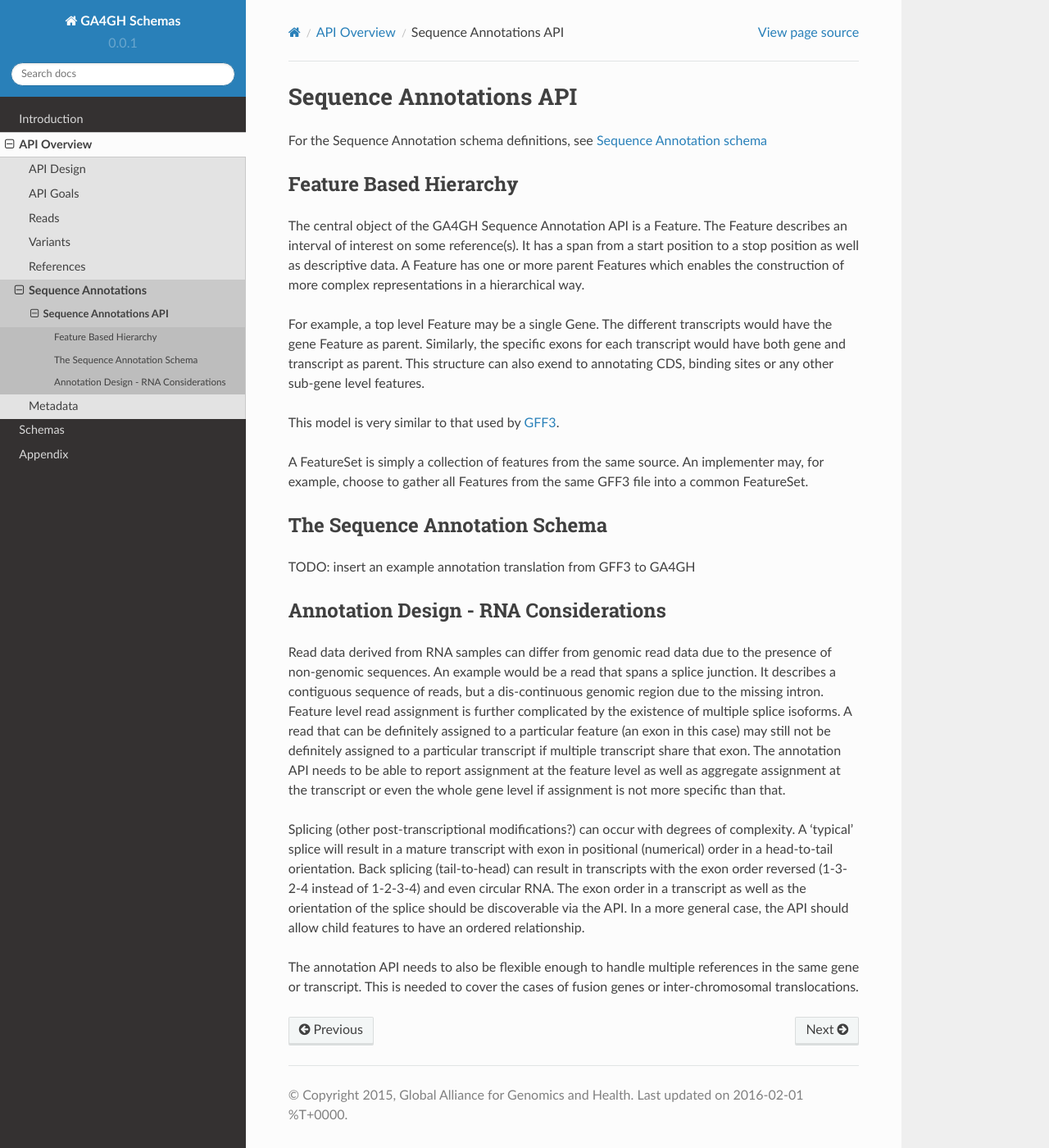
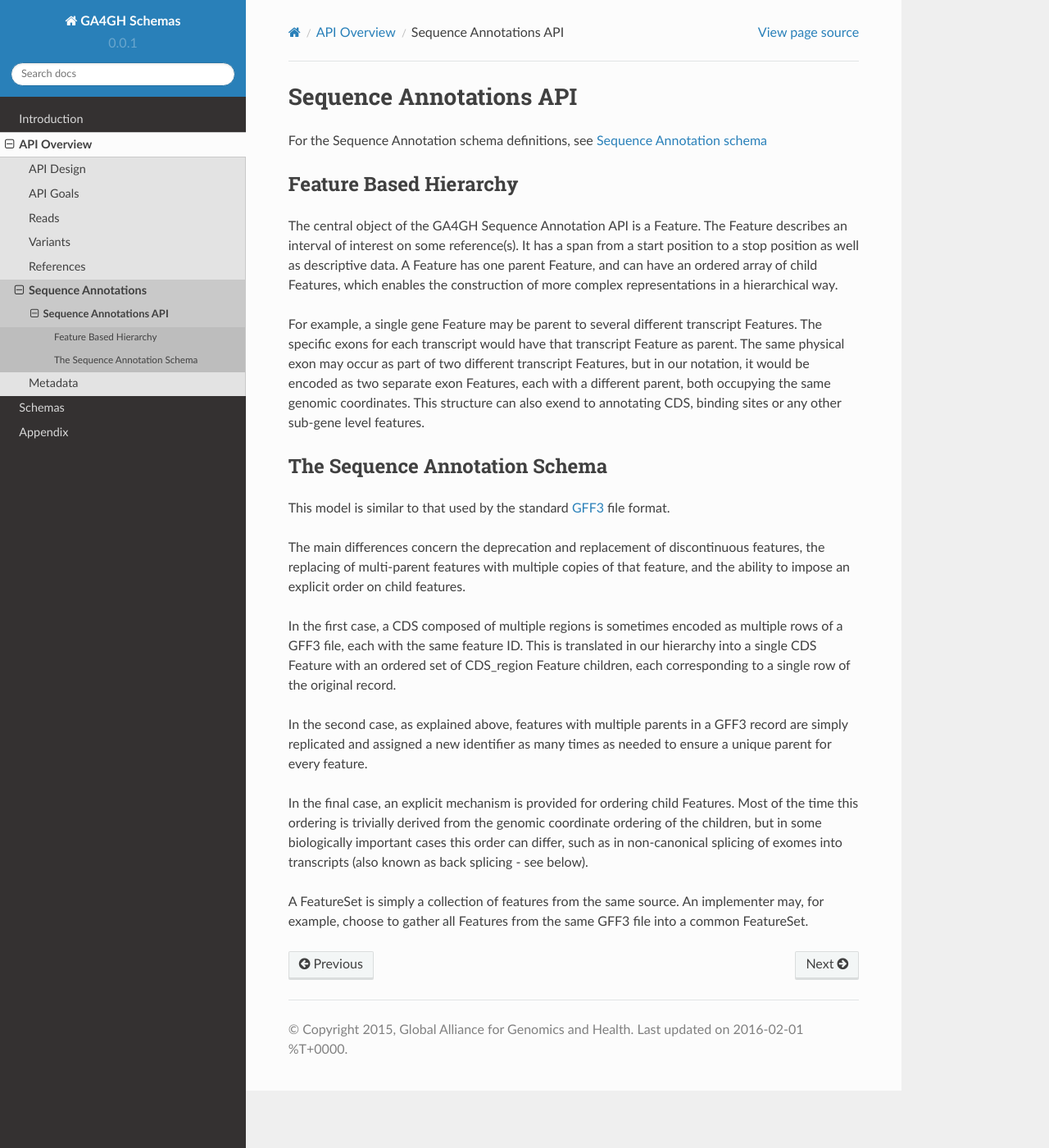
Before and after one commit to ga4gh/ga4gh-schemas, a Sphinx documentation site: the page built from doc/source/api/sequence_annotations.rst, in a window 1280 px wide and 1400 px high. Shown: the whole window at 82% size. Built offline with Sphinx 7.4.7 and the Read the Docs theme 2.0.0, drawn with Linux system fonts in a browser that asks for light colours; pages that are not in the unit, such as notebooks, are missing from menus.

Commit message:
Introduced changes addressing Mark and Sarah's feedback.

```diff
--- a/doc/source/api/sequence_annotations.rst
+++ b/doc/source/api/sequence_annotations.rst
@@ -9,28 +9,27 @@ For the Sequence Annotation schema definitions, see `Sequence Annotation schema
 ------------------------
 Feature Based Hierarchy
 ------------------------
-The central object of the GA4GH Sequence Annotation API is a Feature.  The Feature describes an interval of interest on some reference(s).  It has a span from a start position to a stop position as well as descriptive data.  A Feature has one or more parent Features which enables the construction of more complex representations in a hierarchical way.
+The central object of the GA4GH Sequence Annotation API is a Feature.  The Feature describes an interval of interest on some reference(s).  It has a span from a start position to a stop position as well as descriptive data.  A Feature has one parent Feature, and can have an ordered array of child Features, which enables the construction of more complex representations in a hierarchical way.
 
-For example, a top level Feature may be a single Gene.  The different transcripts would have the gene Feature as parent.  Similarly, the specific exons for each transcript would have both gene and transcript as parent.  This structure can also exend to annotating CDS, binding sites or any other sub-gene level features.
+For example, a single gene Feature may be parent to several different transcript Features.  The specific exons for each transcript would have that transcript Feature as parent.  The same physical exon may occur as part of two different transcript Features, but in our notation, it would be
+encoded as two separate exon Features, each with a different parent, both occupying the same genomic coordinates. This structure can also exend to annotating CDS, binding sites or any other sub-gene level features.
 
-This model is very similar to that used by `GFF3`_.
+
+------------------------------
+The Sequence Annotation Schema
+------------------------------
+
+This model is similar to that used by the standard `GFF3`_ file format.
 
 .. _GFF3: http://sequenceontology.org/resources/gff3.html
 
-A FeatureSet is simply a collection of features from the same source. An implementer may, for example, choose to gather
-all Features from the same GFF3 file into a common FeatureSet.
+The main differences concern the deprecation and replacement of discontinuous features, the replacing
+of multi-parent features with multiple copies of that feature, and the ability to impose an explicit order on child features.
 
----------------------------
-The Sequence Annotation Schema
----------------------------
-TODO: insert an example annotation translation from GFF3 to GA4GH
+In the first case, a CDS composed of multiple regions is sometimes encoded as multiple rows of a GFF3 file, each with the same feature ID. This is translated in our hierarchy into a single CDS Feature with an ordered set of CDS_region Feature children, each corresponding to a single row of the original record.
 
----------------------------------------
-Annotation Design - RNA Considerations
----------------------------------------
+In the second case, as explained above, features with multiple parents in a GFF3 record are simply replicated and assigned a new identifier as many times as needed to ensure a unique parent for every feature.
 
-Read data derived from RNA samples can differ from genomic read data due to the presence of non-genomic sequences.  An example would be a read that spans a splice junction.  It describes a contiguous sequence of reads, but a dis-continuous genomic region due to the missing intron.  Feature level read assignment is further complicated by the existence of multiple splice isoforms.  A read that can be definitely assigned to a particular feature (an exon in this case) may still not be definitely assigned to a particular transcript if multiple transcript share that exon.  The annotation API needs to be able to report assignment at the feature level as well as aggregate assignment at the transcript or even the whole gene level if assignment is not more specific than that.
+In the final case, an explicit mechanism is provided for ordering child Features. Most of the time this ordering is trivially derived from the genomic coordinate ordering of the children, but in some biologically important cases this order can differ, such as in non-canonical splicing of exomes into transcripts (also known as back splicing - see below).
 
-Splicing (other post-transcriptional modifications?) can occur with degrees of complexity.  A ‘typical’ splice will result in a mature transcript with exon in positional (numerical) order in a head-to-tail orientation.  Back splicing (tail-to-head) can result in transcripts with the exon order reversed (1-3-2-4 instead of 1-2-3-4) and even circular RNA.  The exon order in a transcript as well as the orientation of the splice should be discoverable via the API.  In a more general case, the API should allow child features to have an ordered relationship.
-
-The annotation API needs to also be flexible enough to handle multiple references in the same gene or transcript.  This is needed to cover the cases of fusion genes or inter-chromosomal translocations.
+A FeatureSet is simply a collection of features from the same source. An implementer may, for example, choose to gather all Features from the same GFF3 file into a common FeatureSet.
```
Also changed, not shown: 2 other files.
